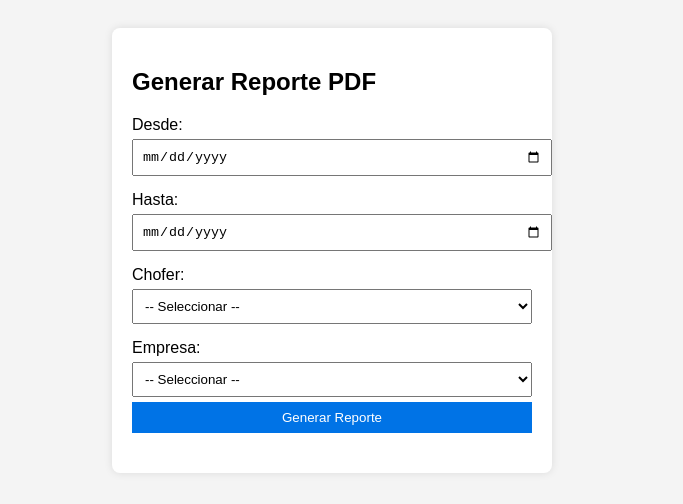
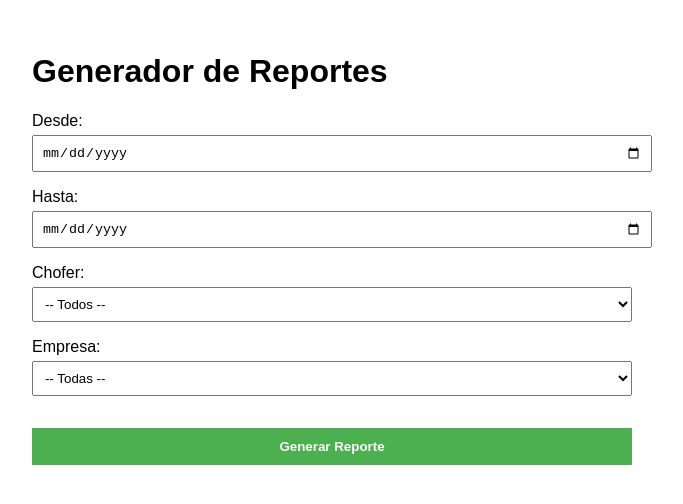
Before and after one commit to Leman-Ingenieria/generador-reportes, a plain HTML site: page index.html in a window 1280 px wide. Shown: the whole page, without its empty margins (308-991 px from the left). Drawn offline with Linux system fonts and the light colour scheme.

Commit message:
index.html

```diff
--- a/index.html
+++ b/index.html
@@ -1,76 +1,108 @@
 <!DOCTYPE html>
 <html lang="es">
 <head>
-  <meta charset="UTF-8" />
-  <title>Generador de Reportes PDF</title>
+  <meta charset="UTF-8">
+  <title>Generador de Reportes en PDF</title>
   <style>
-    body { font-family: Arial, sans-serif; background: #f4f4f4; padding: 20px; }
-    .container { max-width: 400px; background: white; padding: 20px; border-radius: 8px; margin: auto; box-shadow: 0 0 8px rgba(0,0,0,0.1); }
-    label { display: block; margin-top: 15px; }
-    input, select, button { width: 100%; padding: 8px; margin-top: 5px; }
-    button { background: #0073e6; color: white; border: none; cursor: pointer; }
-    button:hover { background: #005bb5; }
-    #resultado { margin-top: 20px; }
+    body {
+      font-family: Arial, sans-serif;
+      padding: 2rem;
+      max-width: 600px;
+      margin: auto;
+    }
+    label {
+      display: block;
+      margin-top: 1rem;
+    }
+    input, select {
+      width: 100%;
+      padding: 0.5rem;
+      margin-top: 0.3rem;
+    }
+    button {
+      margin-top: 2rem;
+      padding: 0.7rem;
+      width: 100%;
+      background-color: #4CAF50;
+      color: white;
+      font-weight: bold;
+      border: none;
+      cursor: pointer;
+    }
+    #resultado {
+      margin-top: 2rem;
+    }
   </style>
 </head>
 <body>
-  <div class="container">
-    <h2>Generar Reporte PDF</h2>
-    <form id="reporteForm">
-      <label>Desde:
-        <input type="date" name="desde" required />
-      </label>
-      <label>Hasta:
-        <input type="date" name="hasta" required />
-      </label>
-      <label>Chofer:
-        <select name="chofer" required>
-          <option value="">-- Seleccionar --</option>
+  <h1>Generador de Reportes</h1>
+
+  <label for="desde">Desde:</label>
+  <input type="date" id="desde" required>
+
+  <label for="hasta">Hasta:</label>
+  <input type="date" id="hasta" required>
+
+  <label for="chofer">Chofer:</label>
+  <select id="chofer">
+    <option value="">-- Todos --</option>
     <option value="Torres Miguel">Torres Miguel</option>
     <option value="Ruiz Walter">Ruiz Walter</option>
     <option value="González Gerardo">González Gerardo</option>
   </select>
-      </label>
-      <label>Empresa:
-        <select name="empresa" required>
-          <option value="">-- Seleccionar --</option>
+
+  <label for="empresa">Empresa:</label>
+  <select id="empresa">
+    <option value="">-- Todas --</option>
     <option value="LEMAN">LEMAN</option>
     <option value="BRASSIOLO">BRASSIOLO</option>
     <option value="CONSORCIO">CONSORCIO</option>
   </select>
-      </label>
-      <button type="submit">Generar Reporte</button>
-    </form>
+
+  <button onclick="generarReporte()">Generar Reporte</button>
+
   <div id="resultado"></div>
-  </div>
 
   <script>
-    document.getElementById("reporteForm").addEventListener("submit", async (e) => {
-      e.preventDefault();
-      const params = Object.fromEntries(new FormData(e.target).entries());
+    async function generarReporte() {
+      const desde = document.getElementById('desde').value;
+      const hasta = document.getElementById('hasta').value;
+      const chofer = document.getElementById('chofer').value;
+      const empresa = document.getElementById('empresa').value;
+
+      if (!desde || !hasta) {
+        alert("Por favor seleccioná el rango de fechas.");
+        return;
+      }
+
+      const datos = { desde, hasta, chofer, empresa };
+
+      document.getElementById("resultado").innerHTML = "Generando PDF...";
 
       try {
-        const res = await fetch("https://script.google.com/macros/s/AKfycbzViLN35lkBMYmI85Hz5O5YgOHKZDS3VZuCwSJZCmt-a_IXyLkq1bHXBhp73Wu3M3g/exec", {
+        const respuesta = await fetch("https://script.google.com/macros/s/AKfycbzViLN35lkBMYmI85Hz5O5YgOHKZDS3VZuCwSJZCmt-a_IXyLkq1bHXBhp73Wu3M3g/exec", {
           method: "POST",
+          body: JSON.stringify(datos),
           headers: { "Content-Type": "application/json" },
-          body: JSON.stringify(params)
         });
 
-        if (!res.ok) throw new Error("Error en la respuesta HTTP");
+        const resultado = await respuesta.json();
 
-        const data = await res.json();
-
-        if (data.error) throw new Error(data.error);
-
-        document.getElementById("resultado").innerHTML =
-          `<a href="${data.url}" target="_blank" rel="noopener noreferrer" download>📄 Descargar PDF</a>`;
+        if (resultado.url) {
+          document.getElementById("resultado").innerHTML = `
+            <p>Reporte generado con éxito.</p>
+            <a href="${resultado.url}" target="_blank">📄 Descargar PDF</a>
+          `;
+        } else {
+          document.getElementById("resultado").innerHTML = `<p>Error al generar el reporte: ${resultado.error}</p>`;
+          console.error(resultado.error);
+        }
 
       } catch (error) {
-        document.getElementById("resultado").textContent =
-          "Error al generar el reporte. Revisá la consola para más detalles.";
+        document.getElementById("resultado").innerHTML = `<p>Error inesperado: ${error.message}</p>`;
         console.error(error);
       }
-    });
+    }
   </script>
 </body>
 </html>
```
Lines whose indentation alone changed are shown as unchanged.
